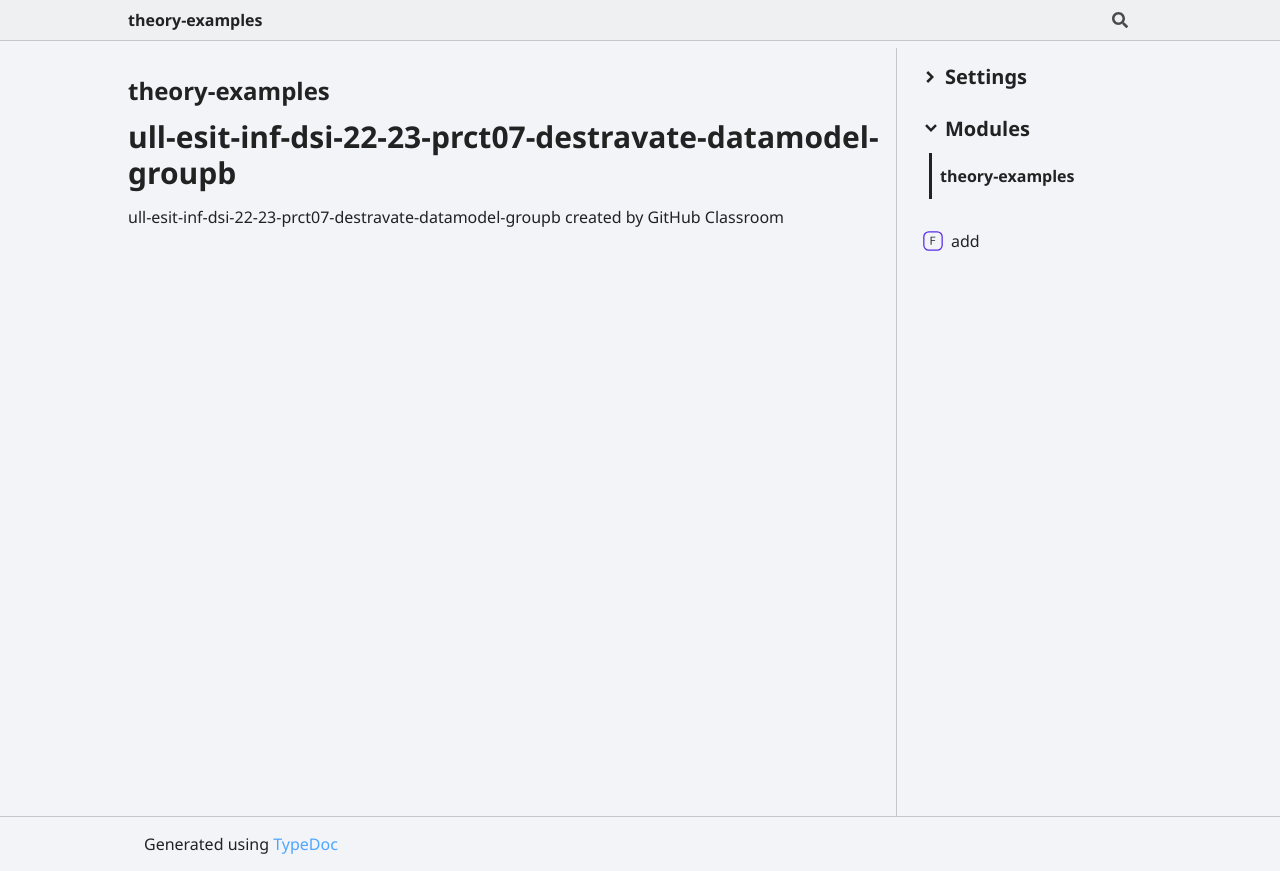
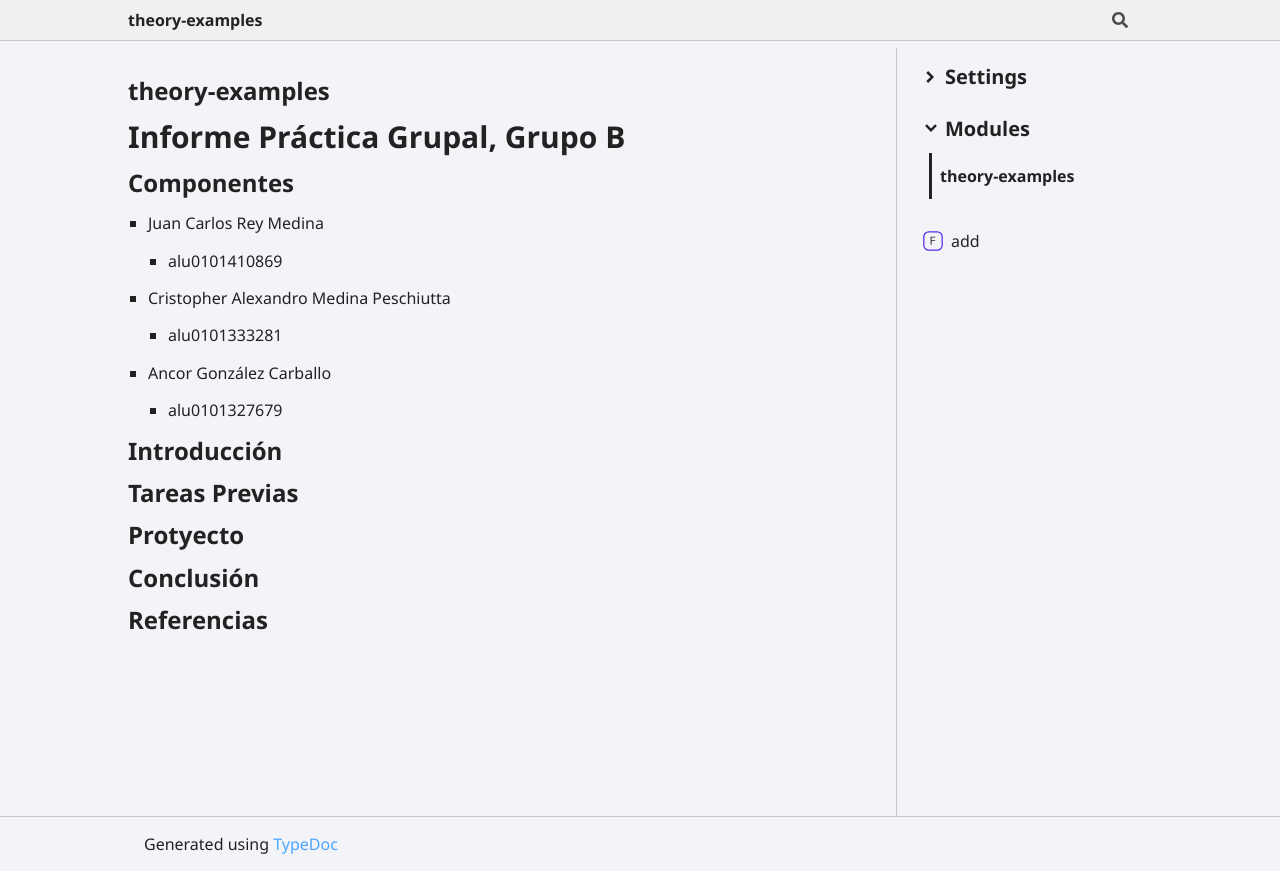
Before and after one commit to ULL-ESIT-INF-DSI-2223/ull-esit-inf-dsi-22-23-prct07-destravate-datamodel-groupb, a website: page docs/index.html in a window 1280 px wide. Drawn offline with Linux system fonts and the light colour scheme.

Commit message:
autocomentario

```diff
--- a/docs/index.html
+++ b/docs/index.html
@@ -13,10 +13,47 @@
 <div class="tsd-page-title">
 <h2>theory-examples</h2></div>
 <div class="tsd-panel tsd-typography">
-<a href="#ull-esit-inf-dsi-22-23-prct07-destravate-datamodel-groupb" id="ull-esit-inf-dsi-22-23-prct07-destravate-datamodel-groupb" style="color: inherit; text-decoration: none;">
-  <h1>ull-esit-inf-dsi-22-23-prct07-destravate-datamodel-groupb</h1>
+<a href="#informe-práctica-grupal-grupo-b" id="informe-práctica-grupal-grupo-b" style="color: inherit; text-decoration: none;">
+  <h1>Informe Práctica Grupal, Grupo B</h1>
 </a>
-<p>ull-esit-inf-dsi-22-23-prct07-destravate-datamodel-groupb created by GitHub Classroom</p>
+
+<a href="#componentes" id="componentes" style="color: inherit; text-decoration: none;">
+  <h2>Componentes</h2>
+</a>
+<ul>
+<li>Juan Carlos Rey Medina<ul>
+<li>alu0101410869</li>
+</ul>
+</li>
+<li>Cristopher Alexandro Medina Peschiutta<ul>
+<li>alu0101333281</li>
+</ul>
+</li>
+<li>Ancor González Carballo<ul>
+<li>alu0101327679</li>
+</ul>
+</li>
+</ul>
+
+<a href="#introducción" id="introducción" style="color: inherit; text-decoration: none;">
+  <h2>Introducción</h2>
+</a>
+
+<a href="#tareas-previas" id="tareas-previas" style="color: inherit; text-decoration: none;">
+  <h2>Tareas Previas</h2>
+</a>
+
+<a href="#protyecto" id="protyecto" style="color: inherit; text-decoration: none;">
+  <h2>Protyecto</h2>
+</a>
+
+<a href="#conclusión" id="conclusión" style="color: inherit; text-decoration: none;">
+  <h2>Conclusión</h2>
+</a>
+
+<a href="#referencias" id="referencias" style="color: inherit; text-decoration: none;">
+  <h2>Referencias</h2>
+</a>
 </div></div>
 <div class="col-4 col-menu menu-sticky-wrap menu-highlight">
 <div class="tsd-navigation settings">
```
Also changed, not shown: docs/functions/add.html (+1 -1 lines).
